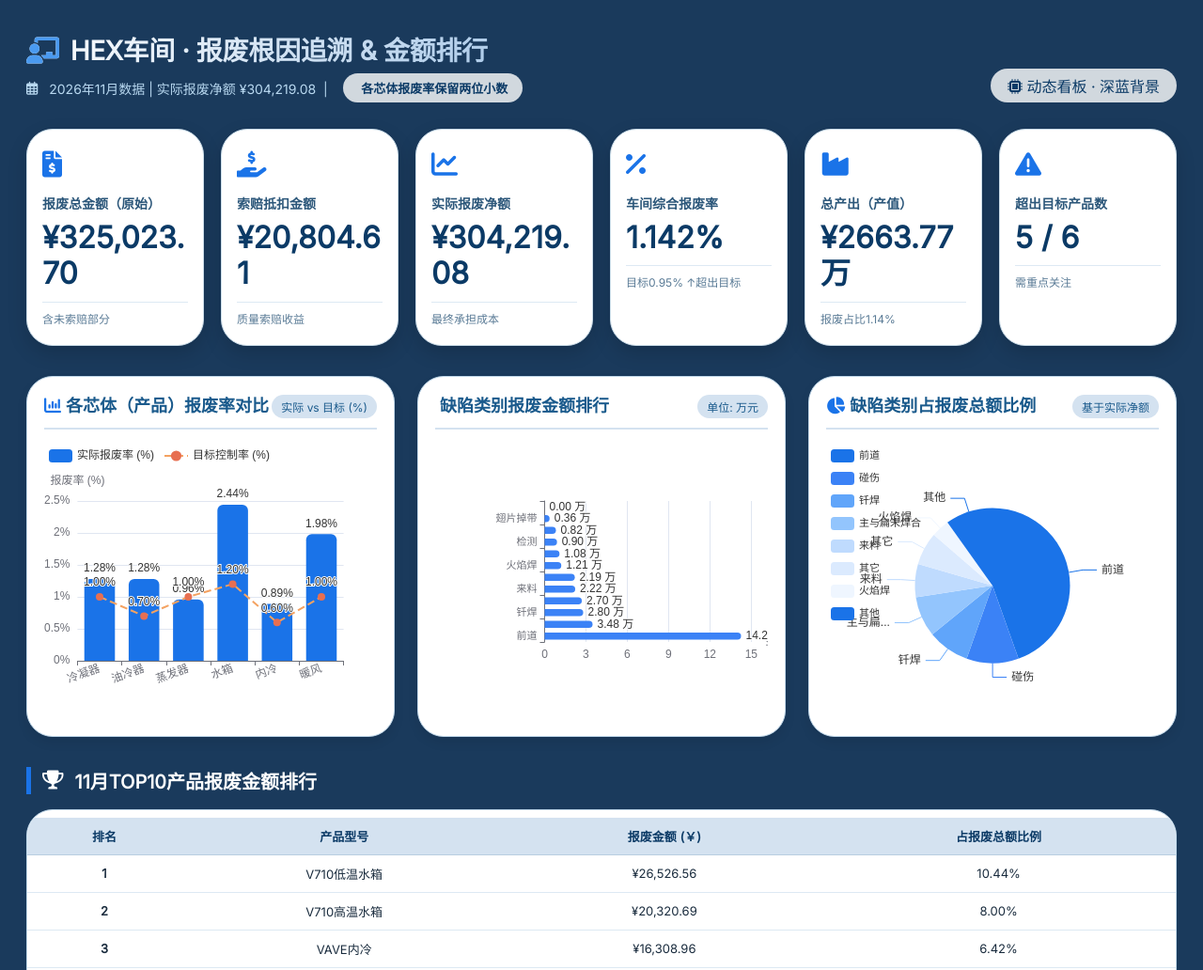
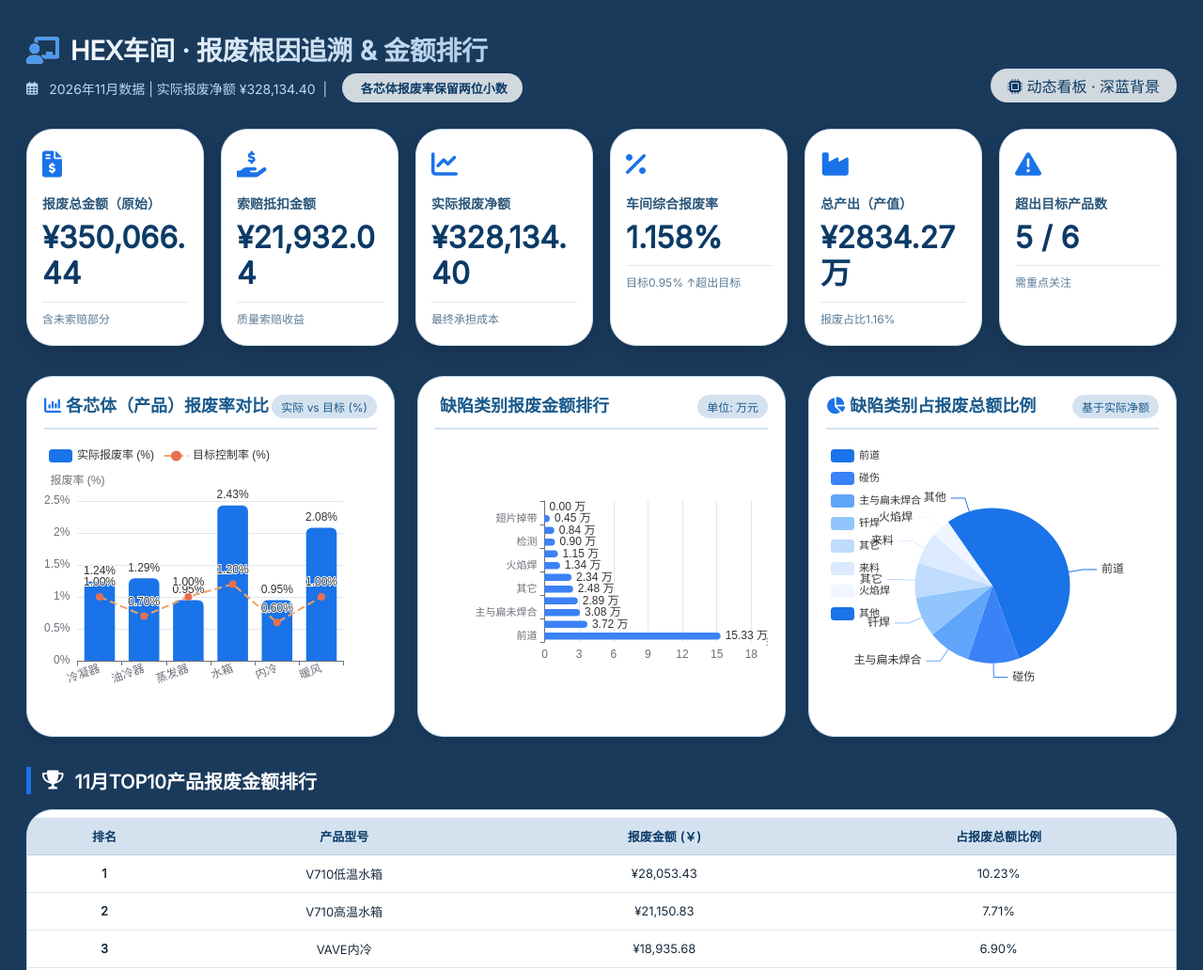
Before and after one commit to user-one1234/scrap, a plain HTML site: page index.html in a window 1280 px wide. Shown: the top 1032 px of the page at 94% size. Drawn offline with nearby package versions, Linux system fonts and the light colour scheme.

Commit message:
Update index.html

```diff
--- a/index.html
+++ b/index.html
@@ -184,7 +184,7 @@
     <div class="header">
         <div class="title-section">
             <h1><i class="fas fa-chalkboard-user" style="margin-right: 12px; color:#4a9af0;"></i>HEX车间 · 报废根因追溯 & 金额排行</h1>
-            <p><i class="far fa-calendar-alt"></i> 2026年11月数据 | 实际报废净额 ¥304,219.08 &nbsp;|&nbsp; <span class="badge-date"><i class="fas fa-chart-simple"></i> 各芯体报废率保留两位小数</span></p>
+            <p><i class="far fa-calendar-alt"></i> 2026年11月数据 | 实际报废净额 ¥328,134.40 &nbsp;|&nbsp; <span class="badge-date"><i class="fas fa-chart-simple"></i> 各芯体报废率保留两位小数</span></p>
         </div>
         <div style="background: #ffffffcc; border-radius: 40px; padding: 6px 18px; font-weight: 500; color:#0b3a66;"><i class="fas fa-microchip"></i> 动态看板 · 深蓝背景</div>
     </div>
@@ -247,50 +247,50 @@
     // ======================= 2026年11月 Excel 最新数据 =======================
     const productsData = [
         {
-            name: "冷凝器", rawScrap: 42652.35183013534, claim: 5146.147442782956, netScrap: 37506.20438735238, output: 2941553.9932249114,
-            reasons: { "前道":13114.945673777336, "碰伤":10045.056719197935, "来料":5460.938762782957, "主与扁未焊合":1689.355591150936, "钎焊":3534.4286540848284, "其它":1657.1387650000001, "变形":923.839489028276, "翅片掉带":827.21276787734, "检测":1291.6422557264038, "火焰焊":681.101518301872, "呛管":0, "错漏装":329.923974 }
+            name: "冷凝器", rawScrap: 44407.151611761736, claim: 5387.781007933892, netScrap: 39019.37060382785, output: 3156952.1940395846,
+            reasons: { "前道":13668.941584677337, "碰伤":10045.056719197935, "来料":5702.572327933894, "主与扁未焊合":1689.355591150936, "钎焊":3607.8462970848286, "其它":1804.905326, "变形":1044.656271603744, "翅片掉带":1575.7688278773398, "检测":1291.6422557264038, "火焰焊":681.101518301872, "呛管":0, "错漏装":329.923974 }
         },
         {
-            name: "油冷器", rawScrap: 7837.231377391202, claim: 0, netScrap: 7837.231377391202, output: 613253.0787863921,
-            reasons: { "前道":3801.0718983912006, "碰伤":879.64851, "来料":0, "主与扁未焊合":0, "钎焊":340.76641000000006, "其它":5028.45025893475, "变形":136.306564, "翅片掉带":0, "检测":340.76641, "火焰焊":681.53282, "呛管":0, "错漏装":0 }
+            name: "油冷器", rawScrap: 8561.264389191203, claim: 0, netScrap: 8561.264389191203, output: 664855.0928686706,
+            reasons: { "前道":3900.2653751912003, "碰伤":879.64851, "来料":0, "主与扁未焊合":477.07297400000004, "钎焊":340.76641000000006, "其它":5293.354341934752, "变形":136.306564, "翅片掉带":0, "检测":340.76641, "火焰焊":681.53282, "呛管":0, "错漏装":0 }
         },
         {
-            name: "蒸发器", rawScrap: 125265.62793574722, claim: 15001.095563861105, netScrap: 110264.53237188612, output: 11484017.91653191,
-            reasons: { "前道":37894.10544679908, "碰伤":14296.550448576867, "来料":15645.599975153738, "主与扁未焊合":15794.019827336877, "钎焊":12953.976883442167, "其它":4683.717348, "变形":3188.876931877903, "翅片掉带":524.578849, "检测":4898.006572934748, "火焰焊":9052.562487227384, "呛管":0, "错漏装":5988.900254463176 }
+            name: "蒸发器", rawScrap: 131434.15351066517, claim: 15779.368381625316, netScrap: 115654.78512903985, output: 12148014.386706362,
+            reasons: { "前道":39696.00585948541, "碰伤":15544.131347223181, "来料":16423.87279291795, "主与扁未焊合":16707.495487983193, "钎焊":13348.044747852695, "其它":5959.946958, "变形":3349.282512877903, "翅片掉带":638.578849, "检测":4898.006572934748, "火焰焊":9366.010846991596, "呛管":0, "错漏装":6169.370151463176 }
         },
         {
-            name: "水箱", rawScrap: 54864.23599974407, claim: 73.855086, netScrap: 54790.38091374407, output: 2246907.520362339,
-            reasons: { "前道":33572.369968744, "碰伤":3136.498971, "来料":73.855086, "主与扁未焊合":839.891876, "钎焊":5474.342003999998, "其它":1281.8226982511412, "变形":5195.732053999998, "翅片掉带":1070.405636, "检测":285.189281, "火焰焊":73.855086, "呛管":0, "错漏装":383.306359 }
+            name: "水箱", rawScrap: 58721.32994092406, claim: 73.855086, netScrap: 58647.474854924054, output: 2409094.0318007385,
+            reasons: { "前道":35553.872903923984, "碰伤":3248.4988439999997, "来料":73.855086, "主与扁未焊合":839.891876, "钎焊":5474.342003999998, "其它":2172.618132287671, "变形":5646.166033999998, "翅片掉带":1070.405636, "检测":285.189281, "火焰焊":110.782629, "呛管":0, "错漏装":383.306359 }
         },
         {
-            name: "内冷", rawScrap: 35878.93682600545, claim: 583.5138629999999, netScrap: 35295.42296300545, output: 3969451.8877878054,
-            reasons: { "前道":20548.51808752142, "碰伤":4748.28277486301, "来料":636.8692066073057, "主与扁未焊合":1557.5474631095888, "钎焊":2587.2625700045646, "其它":9258.992246135751, "变形":584.1066606073059, "翅片掉带":400.2270918219176, "检测":1755.7689666803658, "火焰焊":1009.6535884657533, "呛管":0, "错漏装":768.8777180730589 }
+            name: "内冷", rawScrap: 40853.99532627077, claim: 691.0353719999998, netScrap: 40162.95995427077, output: 4216763.509369518,
+            reasons: { "前道":22158.297531426033, "碰伤":5560.81908689954, "来料":797.7460592146117, "主与扁未焊合":2148.3337923242007, "钎焊":2950.3558472191767, "其它":9614.113272566294, "变形":584.1066606073059, "翅片掉带":453.5824354292235, "检测":1755.7689666803658, "火焰焊":1503.489096109589, "呛管":0, "错漏装":768.8777180730589 }
         },
         {
-            name: "暖风", rawScrap: 58525.312243174376, claim: 0, netScrap: 58525.312243174376, output: 2960925.3167885947,
-            reasons: { "前道":33716.26402240884, "碰伤":1659.255722211029, "来料":360.14737080275745, "主与扁未焊合":7125.646919772008, "钎焊":3069.32220339979, "其它":0, "变形":750.0822601166491, "翅片掉带":772.334271036056, "检测":449.92478174443283, "火焰焊":629.2447804888656, "呛管":48.320014, "错漏装":685.7776510583244 }
+            name: "暖风", rawScrap: 66088.54844428532, claim: 0, netScrap: 66088.54844428532, output: 3170436.625233555,
+            reasons: { "前道":38337.07694562265, "碰伤":1880.3447519554618, "来料":360.14737080275745, "主与扁未焊合":8984.074834691415, "钎焊":3143.554361085898, "其它":0, "变形":774.082456116649, "翅片掉带":772.334271036056, "检测":449.92478174443283, "火焰焊":1014.6377266055148, "呛管":48.320014, "错漏装":709.9376580583244 }
         }
     ];
 
     // TOP10 产品明细（Excel 最新数据，11月）
     const top10Data = [
-        { rank:1, model:"V710低温水箱", amount:26526.56162194001, percent:0.10440199785781909 },
-        { rank:2, model:"V710高温水箱", amount:20320.688204084, percent:0.07997721214639014 },
-        { rank:3, model:"VAVE内冷", amount:16308.959796000008, percent:0.06418803951873522 },
-        { rank:4, model:"T05蒸发器", amount:15819.856382175876, percent:0.06226304922824523 },
-        { rank:5, model:"X1325冷凝器", amount:14592.680030943062, percent:0.05743318606623605 },
-        { rank:6, model:"BX11蒸发器", amount:14016.079997799989, percent:0.05516383068264077 },
-        { rank:7, model:"CMA3.0暖风", amount:11492.393277719973, percent:0.04523122278197419 },
-        { rank:8, model:"VAVE蒸发器", amount:10299.678171840018, percent:0.04053699057413025 },
-        { rank:9, model:"KX11蒸发器", amount:10213.163444599999, percent:0.04019648996584517 },
-        { rank:10, model:"LEO蒸发器", amount:9716.341877039999, percent:0.03824112292765291 }
+        { rank:1, model:"V710低温水箱", amount:28053.426464080014, percent:0.10229717724652174 },
+        { rank:2, model:"V710高温水箱", amount:21150.832607124, percent:0.07712678074790145 },
+        { rank:3, model:"VAVE内冷", amount:18935.679927000016, percent:0.06904919825947003 },
+        { rank:4, model:"T05蒸发器", amount:15935.871372737982, percent:0.0581103581226369 },
+        { rank:5, model:"X1325冷凝器", amount:14851.49681351853, percent:0.054156172468056506 },
+        { rank:6, model:"BX11蒸发器", amount:14684.658109399985, percent:0.05354779300650846 },
+        { rank:7, model:"CMA3.0暖风", amount:13176.404396705977, percent:0.048047926614866836 },
+        { rank:8, model:"VAVE蒸发器", amount:10921.209603200019, percent:0.03982433004950241 },
+        { rank:9, model:"KX11蒸发器", amount:10818.715552599999, percent:0.03945058418732157 },
+        { rank:10, model:"LEO蒸发器", amount:10642.733365039998, percent:0.03880886289683655 }
     ];
 
     // 合计值（Excel 最新合计行）
-    const totalRawScrap = 325023.69621219765;
-    const totalClaim = 20804.61195564406;
-    const totalNetScrap = 304219.08425655356;
-    const totalOutput = 26637720.684830148;
+    const totalRawScrap = 350066.4432230983;
+    const totalClaim = 21932.039847559205;
+    const totalNetScrap = 328134.403375539;
+    const totalOutput = 28342727.424020275;
     const totalActualRate = totalNetScrap / totalOutput;
     const targetOverall = 0.0095;
     const overallRatePercent = (totalActualRate * 100).toFixed(3);
@@ -462,7 +462,7 @@
     extraNote.style.borderRadius = "20px";
     extraNote.style.fontSize = "12px";
     extraNote.style.border = "1px solid #c0d8ea";
-    extraNote.innerHTML = `<i class="fas fa-chart-simple" style="color:#1a73e8;"></i> 报废根因深度分析：<strong>${topDefect?.name || ''}(¥${(topDefect?.amount || 0).toFixed(0).replace(/\B(?=(\d{3})+(?!\d))/g, ",")}，占比${topDefect?.percent.toFixed(2) || 0}%)、${secondDefect?.name || ''}(¥${(secondDefect?.amount || 0).toFixed(0).replace(/\B(?=(\d{3})+(?!\d))/g, ",")}，${secondDefect?.percent.toFixed(2) || 0}%)、${thirdDefect?.name || ''}(¥${(thirdDefect?.amount || 0).toFixed(0).replace(/\B(?=(\d{3})+(?!\d))/g, ",")}，${thirdDefect?.percent.toFixed(2) || 0}%)</strong>为主要TOP3缺陷。前道仍是车间级第一风险（43.89%），碰伤（10.70%）与钎焊（8.60%）分列二、三；冷凝器前道（30.75%）领先碰伤（23.55%）约 7.2 个百分点；蒸发器前道（30.25%）、主与扁未焊合（12.61%）、来料（12.49%）、碰伤（11.41%）、钎焊（10.34%）五线并进，是车间缺陷最集中的产品。`;
+    extraNote.innerHTML = `<i class="fas fa-chart-simple" style="color:#1a73e8;"></i> 报废根因深度分析：<strong>${topDefect?.name || ''}(¥${(topDefect?.amount || 0).toFixed(0).replace(/\B(?=(\d{3})+(?!\d))/g, ",")}，占比${topDefect?.percent.toFixed(2) || 0}%)、${secondDefect?.name || ''}(¥${(secondDefect?.amount || 0).toFixed(0).replace(/\B(?=(\d{3})+(?!\d))/g, ",")}，${secondDefect?.percent.toFixed(2) || 0}%)、${thirdDefect?.name || ''}(¥${(thirdDefect?.amount || 0).toFixed(0).replace(/\B(?=(\d{3})+(?!\d))/g, ",")}，${thirdDefect?.percent.toFixed(2) || 0}%)</strong>为主要TOP3缺陷。前道仍是车间级第一风险（43.80%），碰伤（10.61%）与主与扁未焊合（8.81%）分列二、三；冷凝器前道（30.78%）领先碰伤（22.62%）约 8.2 个百分点；蒸发器前道（30.20%）、主与扁未焊合（12.71%）、来料（12.50%）、碰伤（11.83%）、钎焊（10.16%）五线并进，是车间缺陷最集中的产品。`;
 
     const lastSection = document.querySelector(".insight-section:last-of-type");
     if(lastSection) lastSection.insertAdjacentElement('afterend', extraNote);
```
